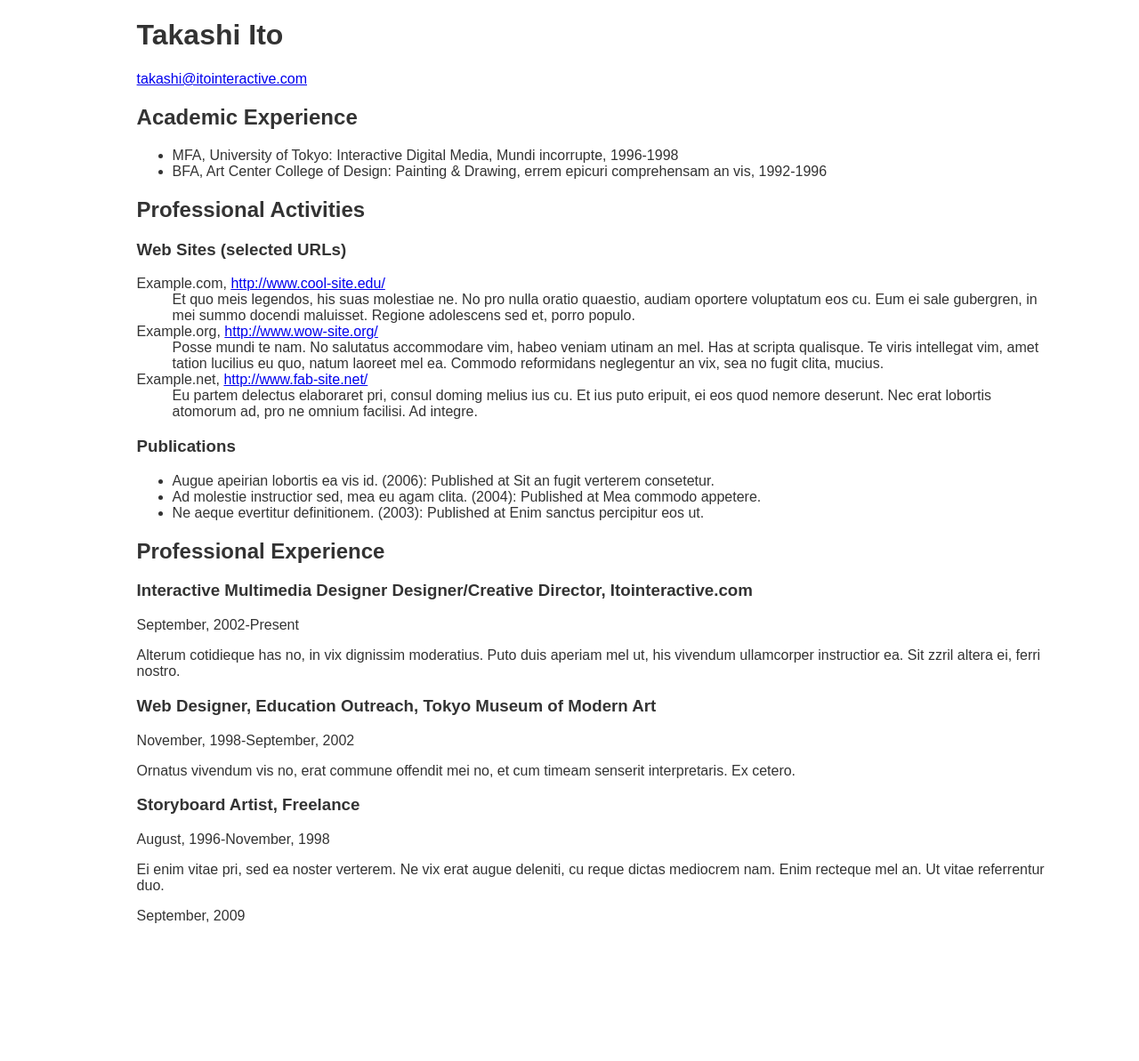
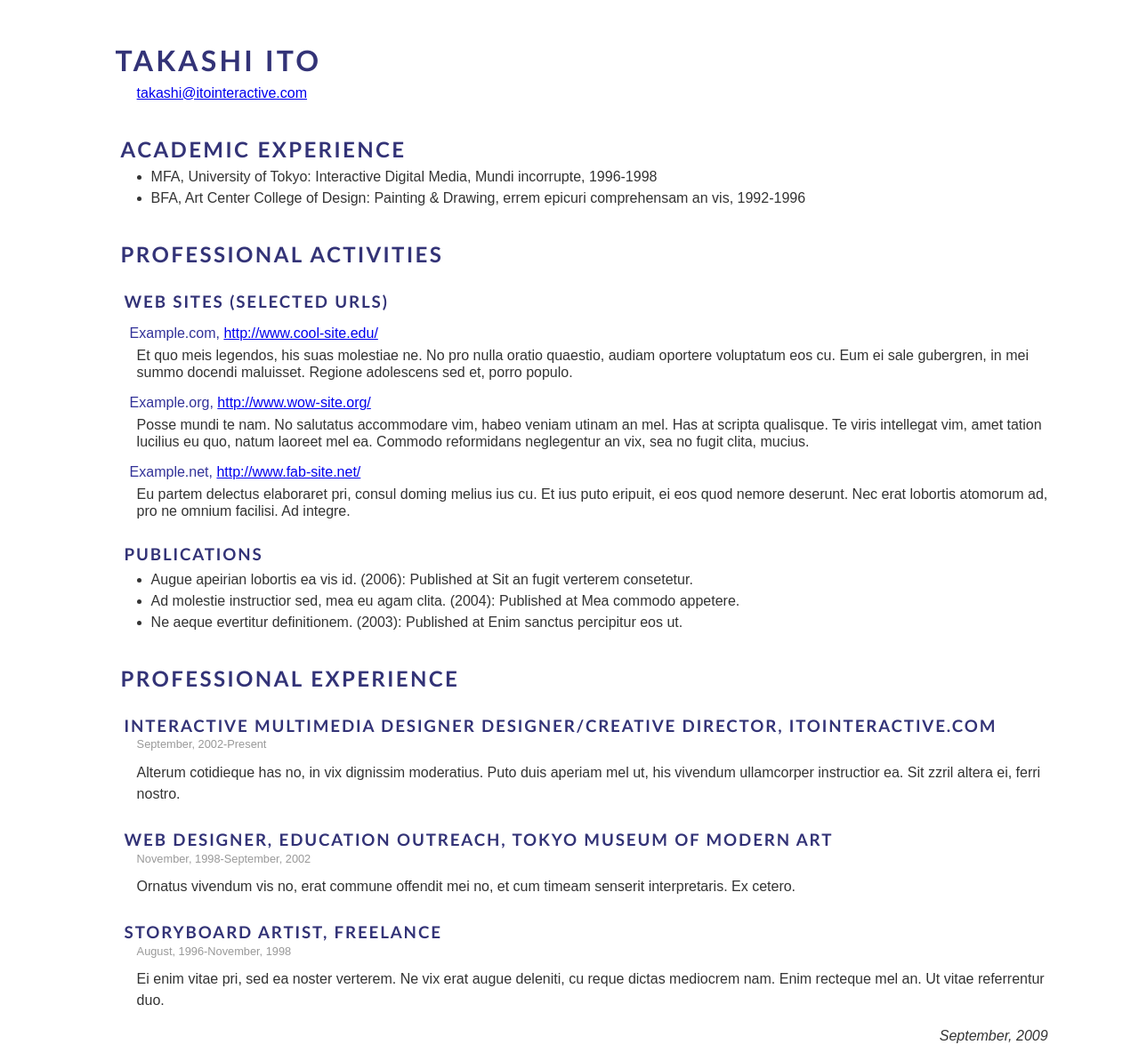
Before and after one commit to kirtgoh/kirtgoh.github.io, a PHP site: page /online_resume.html in a window 1280 px wide. Shown: the whole page at 89% size. Before the commit the page ends 1038 px from the top, so only its background shows below. Run offline with PHP 8.4, Linux system fonts and the light colour scheme.

Commit message:
Creating h(header),p(paragraph),ul..li(unorder list),dl..dt..dd(definition list), and class & id CSS rules

```diff
--- a/css/online_resume.css
+++ b/css/online_resume.css
@@ -10,3 +10,49 @@ body {
 	background: #FFF;
 	min-width: 700px;
 }
+h1, h2, h3, h4, h5, h6 {
+	text-indent: -0.75em;
+	letter-spacing: 0.1em;
+	margin: 1.5em 0px 0px;
+	text-transform: uppercase;
+	color: #337;
+	padding: 0px;
+	font-family: "Trebuchet MS", Helvetica, Geneva, Arial, sans-serif;
+}
+p {
+	margin-top: 0.35em;
+	padding: 0px;
+	line-height: 1.5em;
+}
+ul {
+	margin-top: .35em;
+	margin-left: 1em;
+	padding: 0px;
+}
+li {
+	line-height: 1.5em;
+}
+dl {
+	margin: .35em 0px 0px;
+	padding: 0px;
+}
+dt {
+	color: #339;
+	text-indent: -.5em;
+	margin: 1em 0px 0px;
+	padding: 0px;
+}
+dd {
+	line-height: 1.2em;
+	margin: .35em 0px 0px;
+	padding: 0px;
+}
+.date {
+	color: #999;
+	font-size: .8em;
+	line-height: 1em;
+}
+p#date {
+	font-style: italic;
+	text-align: right;
+}
--- a/online_resume.html
+++ b/online_resume.html
@@ -32,14 +32,14 @@
 </ul>
 <h2>Professional Experience</h2>
 <h3>Interactive Multimedia Designer Designer/Creative Director, Itointeractive.com</h3>
-<p>September, 2002-Present</p>
+<p class="date">September, 2002-Present</p>
 <p>Alterum cotidieque has no, in vix dignissim moderatius. Puto duis aperiam mel ut, his vivendum ullamcorper instructior ea. Sit zzril altera ei, ferri nostro.</p>
 <h3>Web Designer, Education Outreach, Tokyo Museum of Modern Art</h3>
-<p>November, 1998-September, 2002</p>
+<p class="date">November, 1998-September, 2002</p>
 <p>Ornatus vivendum vis no, erat commune offendit mei no, et cum timeam senserit interpretaris. Ex cetero.</p>
 <h3>Storyboard Artist, Freelance</h3>
-<p>August, 1996-November, 1998</p>
+<p class="date">August, 1996-November, 1998</p>
 <p>Ei enim vitae pri, sed ea noster verterem. Ne vix erat augue deleniti, cu reque dictas mediocrem nam. Enim recteque mel an. Ut vitae referrentur duo.</p>
-<p>September, 2009</p>
+<p id="date">September, 2009</p>
 </body>
 </html>
```
